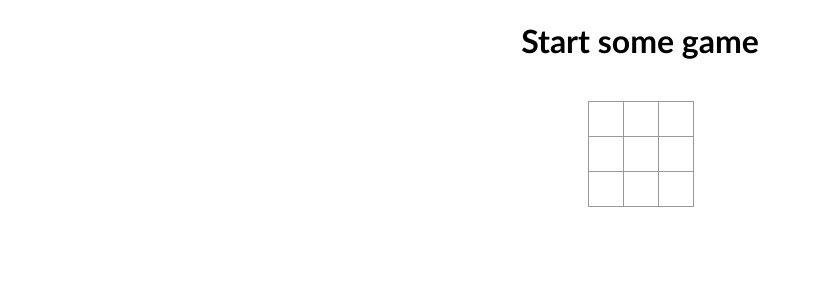
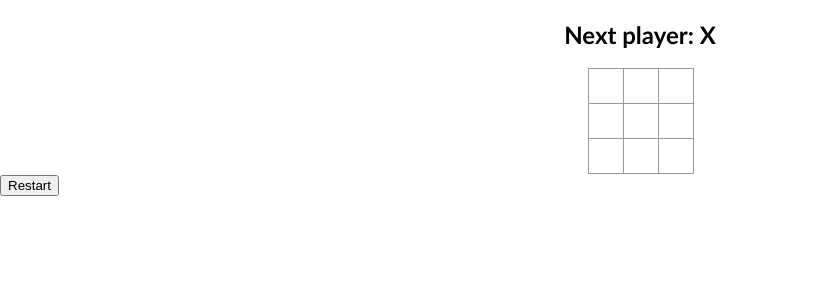
Before and after one commit to ronaldylf/tic-tac-toe-react, a React (Create React App) app: page / in a window 1280 px wide. Shown: the top 300 px of the page, without its empty margins (0-821 px from the left). Built offline with nearby package versions, Linux system fonts and the light colour scheme.

Commit message:
added restart game button

```diff
--- a/src/components/Game.jsx
+++ b/src/components/Game.jsx
@@ -3,10 +3,15 @@ import Table from './Table';
 import { useState } from 'react';
 import '../css/Game.css';
 
+function restartGame() {
+    console.log("restarting...")
+    window.location.reload()
+}
+
 export default function Game() {
     const [squares, setSquares] = useState(Array(9).fill(null));
     const [isXtime, setisXTime] = useState(true);
-    const [status, setStatus] = useState("Start some game");
+    const [status, setStatus] = useState("Next player: X");
     const [winner, setWinner] = useState(null);
 
     function handleClick(id_) {
@@ -62,9 +67,9 @@ export default function Game() {
 
     return(
     <div className='game-container'>
-        <h1 className='status'>{status}</h1>
-        <br/>
+        <h2 className='status'>{status}</h2>
         <Table className='game-table' handleClick={handleClick} squares={squares}/>
+        <button className='restart-button' onClick={() => restartGame()}>Restart</button>
     </div>
     )
 }
```
